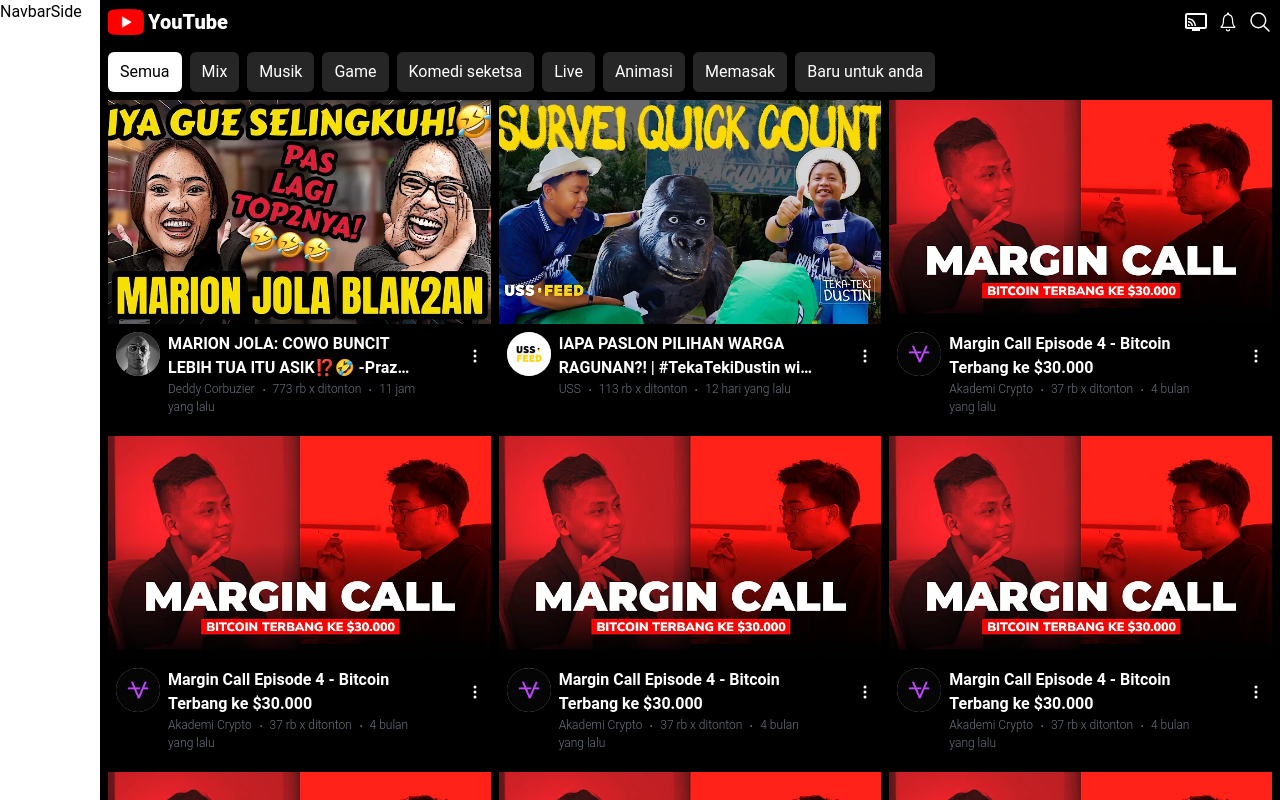
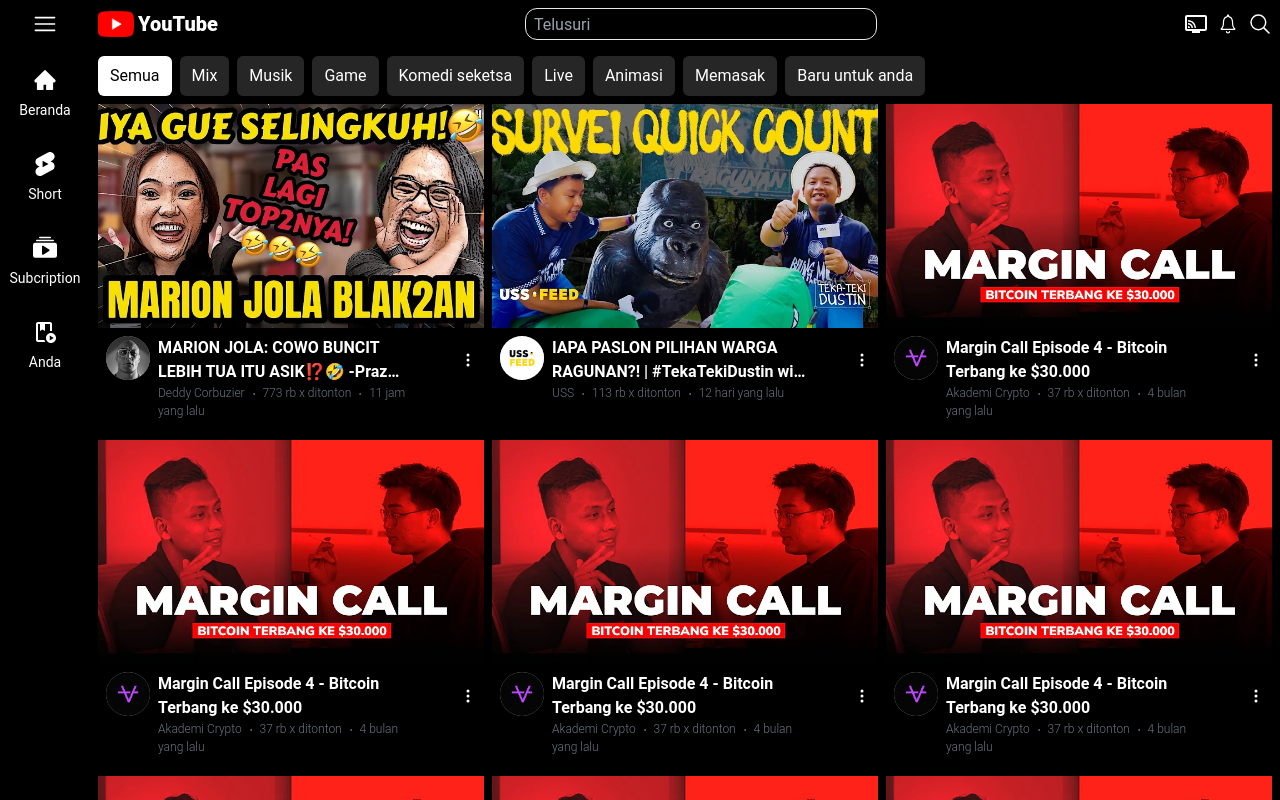
Before and after one commit to AmarPalevi02/slicing-youtube, a React (Create React App) app: page / in a window 1280 px wide. Built offline with nearby package versions, Linux system fonts and the light colour scheme; the HTML template or start-up script is replaced by a standard one.

Commit message:
update: sidebar menu

```diff
--- a/src/components/orgabisems/navbar/NavbarSide.jsx
+++ b/src/components/orgabisems/navbar/NavbarSide.jsx
@@ -1,8 +1,33 @@
 import React from 'react'
+import { RxHamburgerMenu } from "react-icons/rx";
+import { AiFillHome } from "react-icons/ai";
+import { SiYoutubeshorts } from "react-icons/si";
+import { BsFillCollectionPlayFill } from "react-icons/bs";
+import { MdOutlinePlayLesson } from "react-icons/md";
 
 const NavbarSide = () => {
    return (
-      <div className='bg-white w-[100px] h-full sticky top-0 hidden md:block '>NavbarSide</div>
+      <div className='bg-black w-[90px] h-full sticky top-0 hidden md:block '>
+         <div className="flex flex-col justify-center items-center text-white gap-8 pt-3 w-full">
+            <RxHamburgerMenu className='text-2xl font-bold' />
+            <div className="flex flex-col justify-center gap-2 items-center">
+               <AiFillHome className='text-2xl font-bold' />
+               <p className='text-sm'>Beranda</p>
+            </div>
+            <div className="flex flex-col justify-center gap-2 items-center">
+               <SiYoutubeshorts className='text-2xl font-bold' />
+               <p className='text-sm'>Short</p>
+            </div>
+            <div className="flex flex-col justify-center gap-2 items-center">
+               <BsFillCollectionPlayFill className='text-2xl font-bold' />
+               <p className='text-sm'>Subcription</p>
+            </div>
+            <div className="flex flex-col justify-center gap-2 items-center">
+               <MdOutlinePlayLesson className='text-2xl font-bold' />
+               <p className='text-sm'>Anda</p>
+            </div>
+         </div>
+      </div>
    )
 }
 
--- /dev/null
+++ b/src/components/orgabisems/searchbar/InputSearch.jsx
@@ -0,0 +1,21 @@
+import React from 'react'
+import { GoSearch } from "react-icons/go";
+
+const InputSearch = () => {
+   return (
+      <div className='w-[22rem] h-8 relative'>
+         <div className="h-full">
+            <input
+               type="text"
+               placeholder='Telusuri'
+               className='bg-black border-[1px] rounded-xl w-full h-full pl-2'
+            />
+            <button>
+               <GoSearch />
+            </button>
+         </div>
+      </div>
+   )
+}
+
+export default InputSearch
--- a/src/components/orgabisems/searchbar/SearchBar.jsx
+++ b/src/components/orgabisems/searchbar/SearchBar.jsx
@@ -4,12 +4,14 @@
 import { MdConnectedTv } from "react-icons/md";
 import Logo from '../../atoms/logo/Logo';
 import Navbar from '../navbar/Navbar';
+import InputSearch from './InputSearch';
 
 const SearchBar = ({onTogle, handleIsTogel}) => {
    return (
       <div className="mb-2">
          <div className='flex justify-between items-center pt-2'>
             <Logo />
+            <InputSearch />
             <div className="flex gap-2 items-center">
                <MdConnectedTv className='text-white text-2xl font-semibold' />
                <IoIosNotificationsOutline className='text-white text-2xl font-semibold' />
--- a/src/page/LayoutApp.jsx
+++ b/src/page/LayoutApp.jsx
@@ -19,7 +19,7 @@
    return (
       <div className={`flex w-[100%] justify-between h-[100vh] overflow-auto bg-black`}>
          <NavbarSide />
-         <div className={` w-full md:w-[calc(100%-100px)] px-2 mb-3 relative`}>
+         <div className={` w-full md:w-[calc(100%-90px)] px-2 mb-3 relative`}>
             <SearchBar onTogle={handleIsTogel} isTogle={isTogle} />
             <Beranda isTogle={isTogle} closeSideBar={handleCloseTogle} />
          </div>
```
